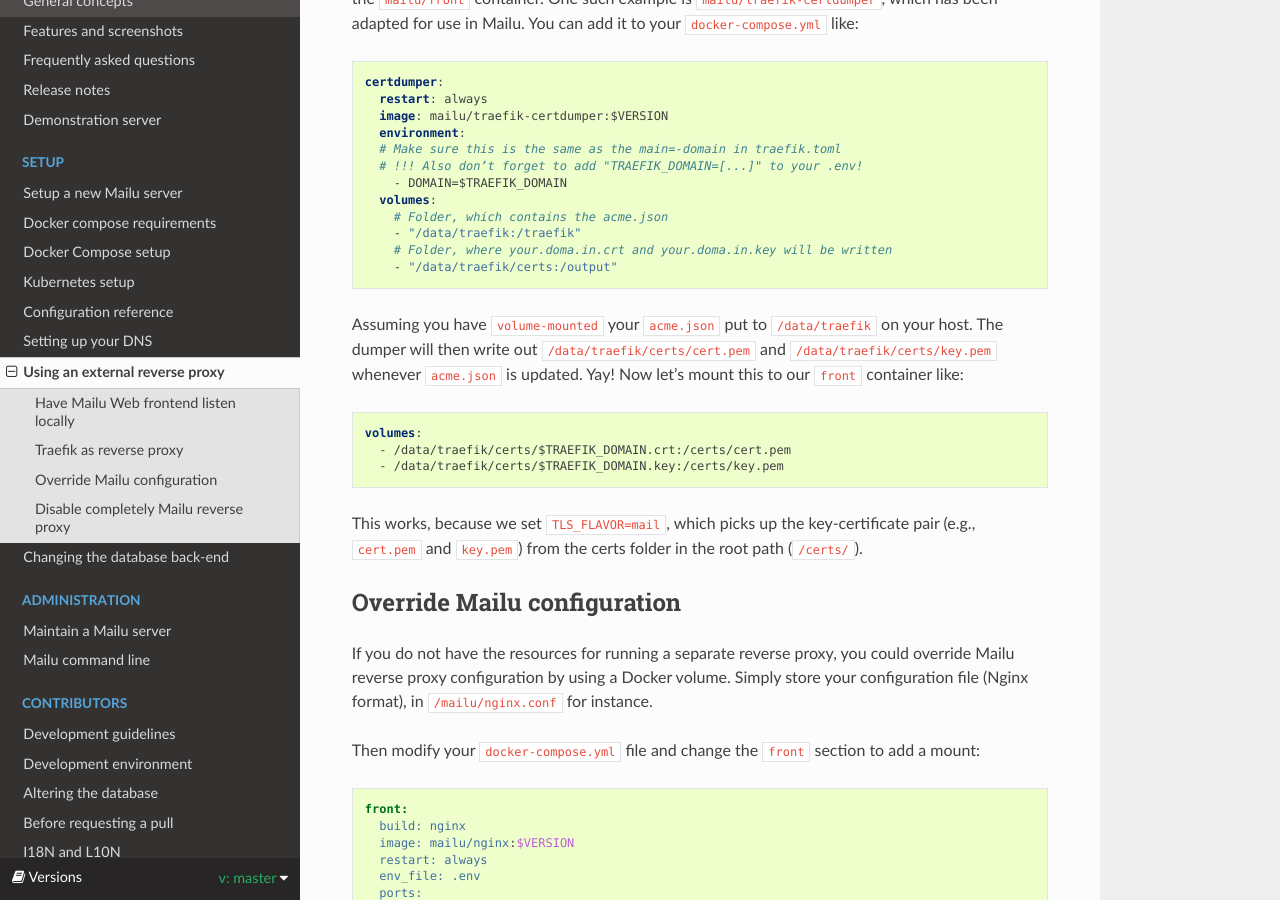
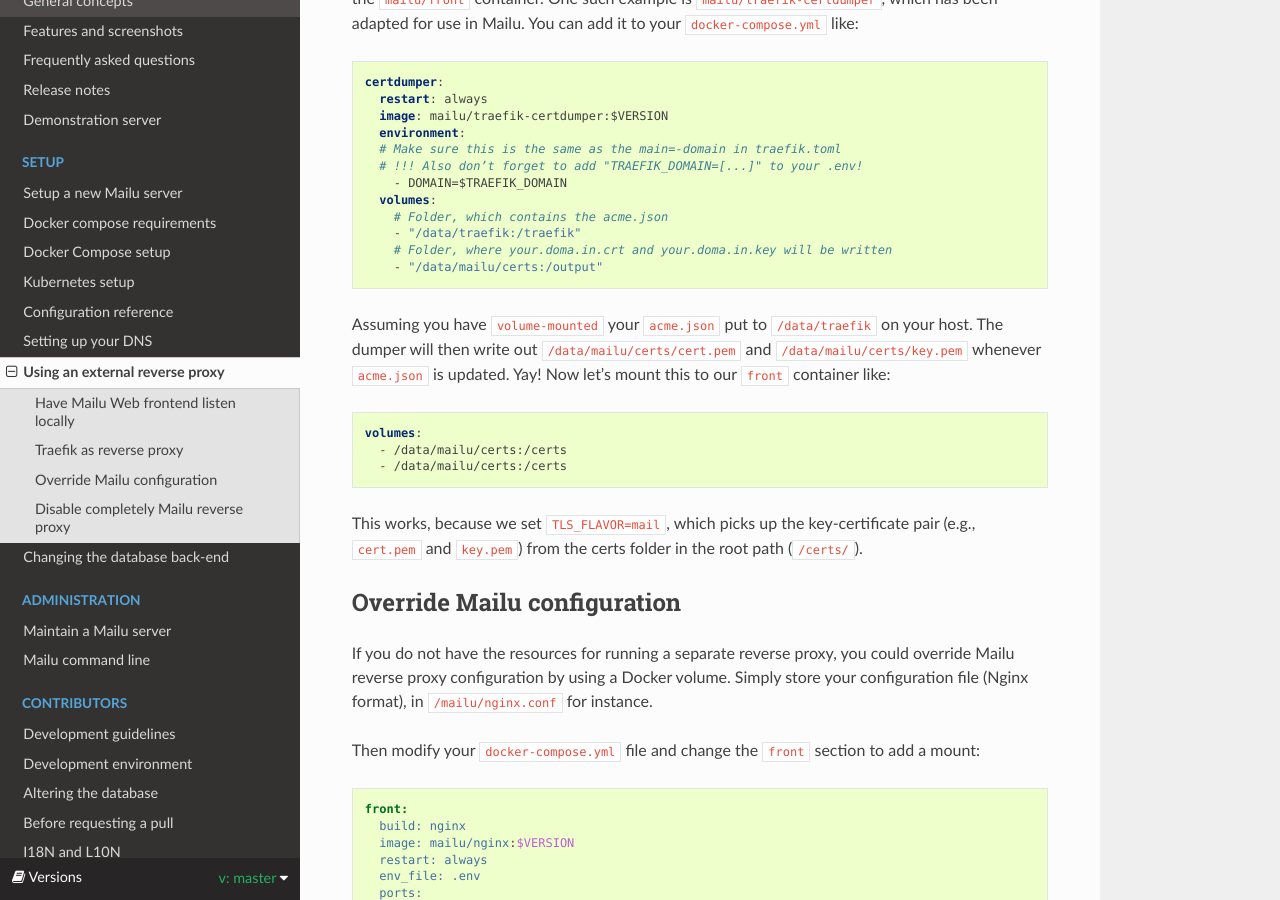
Before and after one commit to WillingDev0812/Mail-Management-Tool, a Sphinx documentation site: the page built from docs/reverse.rst, in a window 1280 px wide and 900 px high, scrolled down 3975 px. Built offline with Sphinx 7.4.7 and the Read the Docs theme 2.0.0, drawn with Linux system fonts in a browser that asks for light colours; formulas are drawn with MathJax 3.

Commit message:
Update mount path to mailu/certs
- Thus, we write to /data/mailu/certs, since LE uses the same location
- The dumper created cert.pem and key.pem
- Mount /data/mailu/certs to certs, where nginx picks them up

```diff
--- a/docs/reverse.rst
+++ b/docs/reverse.rst
@@ -179,17 +179,17 @@ One such example is ``mailu/traefik-certdumper``, which has been adapted for use
       # Folder, which contains the acme.json
       - "/data/traefik:/traefik"
       # Folder, where your.doma.in.crt and your.doma.in.key will be written
-      - "/data/traefik/certs:/output"
+      - "/data/mailu/certs:/output"
 
 
-Assuming you have ``volume-mounted`` your ``acme.json`` put to ``/data/traefik`` on your host. The dumper will then write out ``/data/traefik/certs/cert.pem`` and ``/data/traefik/certs/key.pem`` whenever ``acme.json`` is updated.
+Assuming you have ``volume-mounted`` your ``acme.json`` put to ``/data/traefik`` on your host. The dumper will then write out ``/data/mailu/certs/cert.pem`` and ``/data/mailu/certs/key.pem`` whenever ``acme.json`` is updated.
 Yay! Now let’s mount this to our ``front`` container like:
 
 .. code-block:: yaml
 
     volumes:
-      - /data/traefik/certs/$TRAEFIK_DOMAIN.crt:/certs/cert.pem
-      - /data/traefik/certs/$TRAEFIK_DOMAIN.key:/certs/key.pem
+      - /data/mailu/certs:/certs
+      - /data/mailu/certs:/certs
 
 This works, because we set ``TLS_FLAVOR=mail``, which picks up the key-certificate pair (e.g., ``cert.pem`` and ``key.pem``) from the certs folder in the root path (``/certs/``).
 
```
